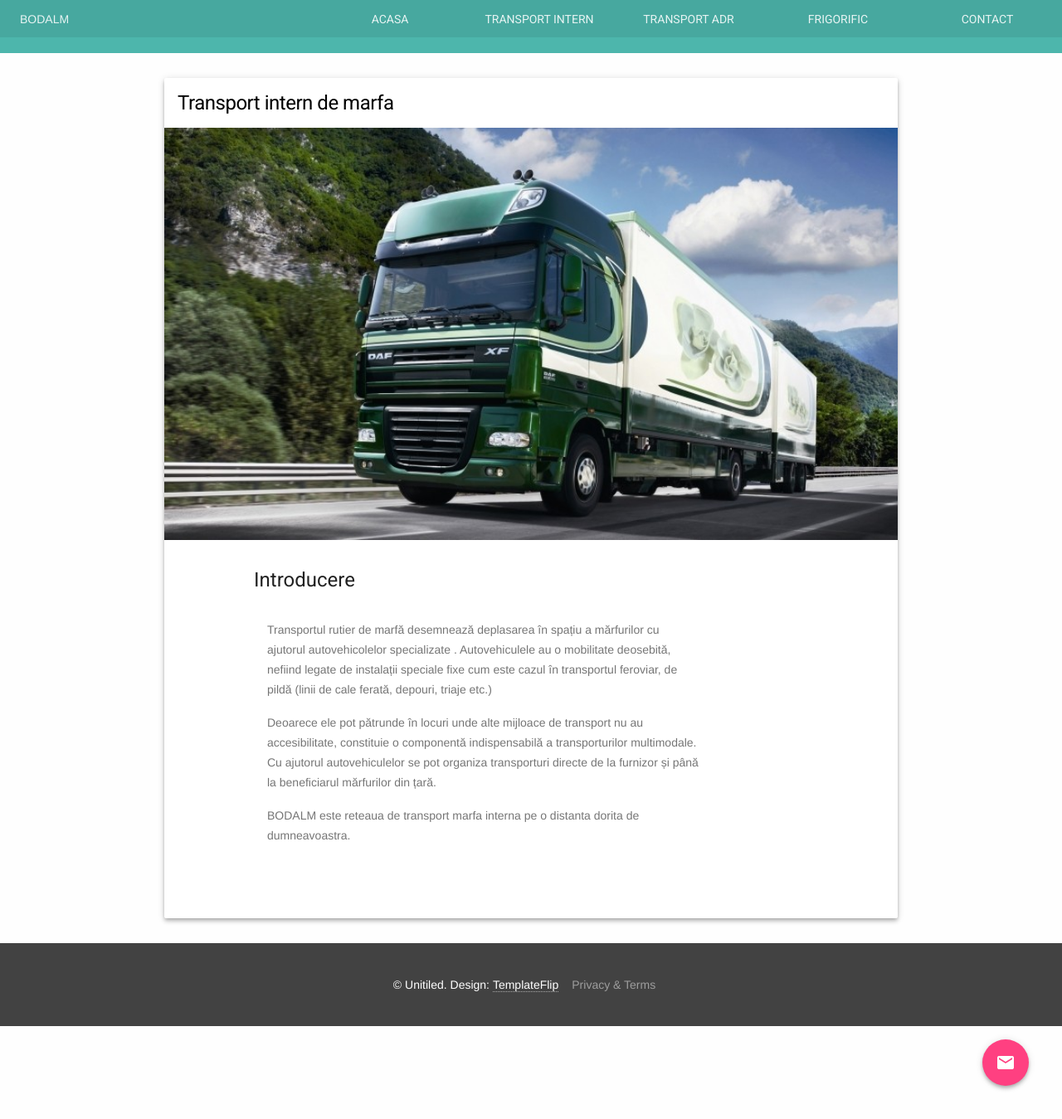
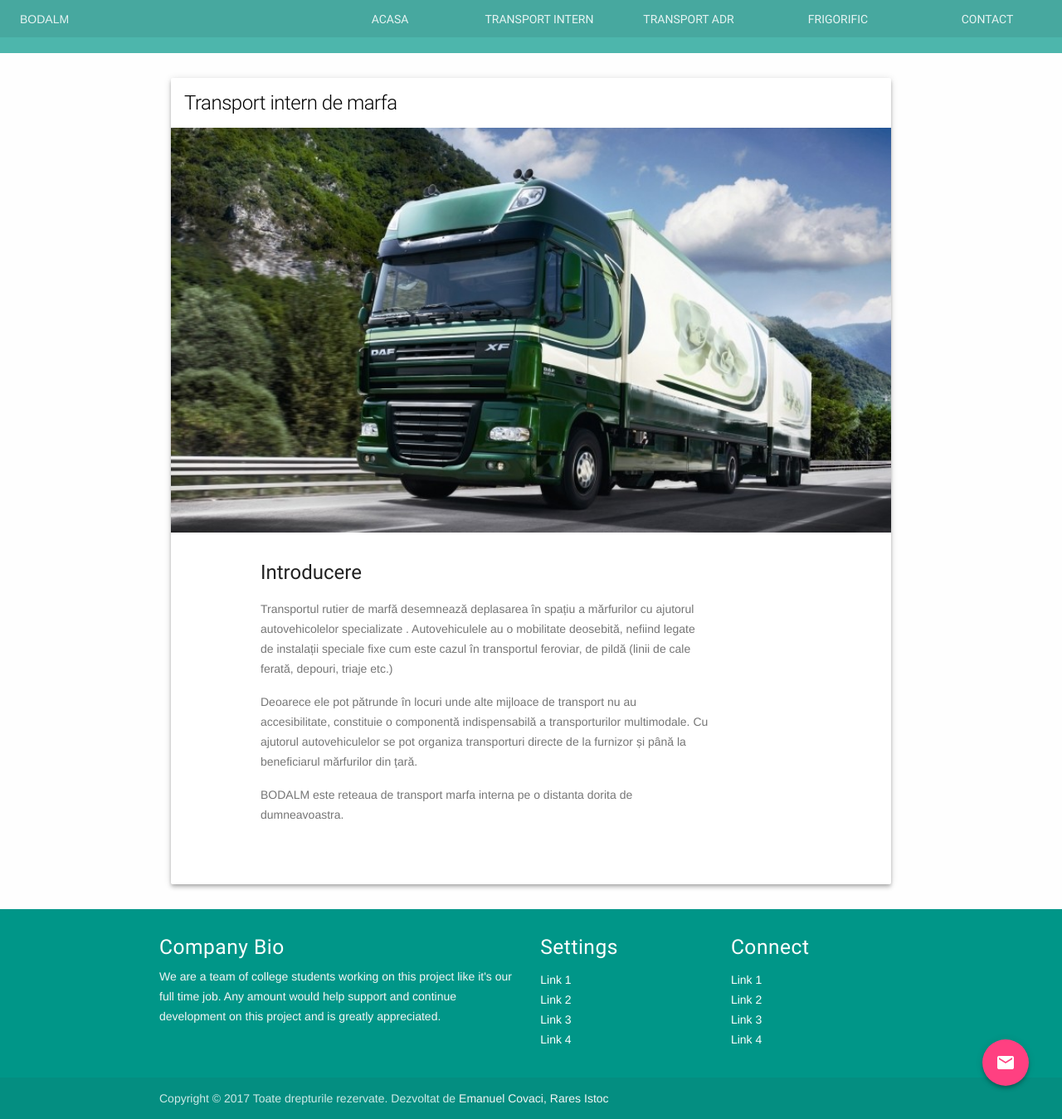
Before and after one commit to emanuelcovaci/transport-network, a Django app: page /transport in a window 1280 px wide. Shown: the whole page at 83% size. Run offline with Django 3.2, Linux system fonts and the light colour scheme.

Commit message:
fix blog post

```diff
--- a/src/templates/homepages/blog.html
+++ b/src/templates/homepages/blog.html
@@ -12,22 +12,27 @@
     <link href="https://fonts.googleapis.com/icon?family=Material+Icons" rel="stylesheet">
     <link href="https://code.getmdl.io/1.3.0/material.indigo-pink.min.css" rel="stylesheet">
     <link href="{% static "blog/styles/main.css"%}" rel="stylesheet">
+
+        <!-- CSS  -->
+
+  <link href="{% static "public/css/materialize.css" type="text/css"%}" rel="stylesheet" media="screen,projection"/>
+
   </head>
   <body id="top">
     <div class="mdl-layout mdl-js-layout mdl-layout--fixed-header"><a href="contact.html" id="contact-button" class="mdl-button mdl-button--fab mdl-js-button mdl-button--raised mdl-js-ripple-effect mdl-color--accent mdl-color-text--accent-contrast mdl-shadow--4dp"><i class="material-icons">mail</i></a>
 
-        <header style="background-color:#4db6ac !important;" class="mdl-layout__header mdl-layout__header--waterfall site-header">
+        <header style="background-color:#4db6ac !important;" class="mdl-layout__header mdl-layout__header--waterfall site-header ">
 
         <div class="mdl-layout__header-row site-navigation-row mdl-layout--large-screen-only">
              <a class="mdl-navigation__link"  href="/">BODALM</a>
-          <nav class="mdl-navigation mdl-typography--body-1-force-preferred-font">
+          <div class="mdl-navigation mdl-typography--body-1-force-preferred-font">
 
               <a class="mdl-navigation__link" href="/">Acasa</a>
               <a class="mdl-navigation__link" href="portfolio.html">Transport intern</a>
               <a class="mdl-navigation__link" href="about.html">Transport ADR</a>
- <a class="mdl-navigation__link" href="contact.html">Frigorific</a>
+        <a class="mdl-navigation__link" href="contact.html">Frigorific</a>
               <a class="mdl-navigation__link" href="contact.html">Contact</a>
-          </nav>
+          </div>
         </div>
       </header>
       <div class="mdl-layout__drawer mdl-layout--small-screen-only">
@@ -72,14 +77,44 @@
             </div>
           </div>
         </div>
-        <footer class="mdl-mini-footer">
-          <div class="footer-container">
-            <div class="mdl-logo">&copy; Unitiled. Design: <a href="https://templateflip.com/" target="_blank">TemplateFlip</a></div>
-            <ul class="mdl-mini-footer__link-list">
-              <li><a href="#">Privacy & Terms</a></li>
-            </ul>
-          </div>
-        </footer>
+
+  <footer class="page-footer teal">
+    <div class="container">
+      <div class="row">
+        <div class="col l6 s12">
+          <h5 class="white-text">Company Bio</h5>
+          <p class="grey-text text-lighten-4">We are a team of college students working on this project like it's our full time job. Any amount would help support and continue development on this project and is greatly appreciated.</p>
+
+
+        </div>
+        <div class="col l3 s12">
+          <h5 class="white-text">Settings</h5>
+          <ul>
+            <li><a class="white-text" href="#!">Link 1</a></li>
+            <li><a class="white-text" href="#!">Link 2</a></li>
+            <li><a class="white-text" href="#!">Link 3</a></li>
+            <li><a class="white-text" href="#!">Link 4</a></li>
+          </ul>
+        </div>
+        <div class="col l3 s12">
+          <h5 class="white-text">Connect</h5>
+          <ul>
+            <li><a class="white-text" href="#!">Link 1</a></li>
+            <li><a class="white-text" href="#!">Link 2</a></li>
+            <li><a class="white-text" href="#!">Link 3</a></li>
+            <li><a class="white-text" href="#!">Link 4</a></li>
+          </ul>
+        </div>
+      </div>
+    </div>
+    <div class="footer-copyright">
+      <div class="container">
+      Copyright © 2017 Toate drepturile rezervate. Dezvoltat de
+        <a style="color: whitesmoke" href="https://github.com/emanuelcovaci">Emanuel Covaci, </a>
+        <a style="color: whitesmoke" href="https://github.com/SoftMandar">Rares Istoc</a>
+      </div>
+    </div>
+  </footer>
       </main>
       <script src="https://code.getmdl.io/1.3.0/material.min.js" defer></script>
     </div>
```
